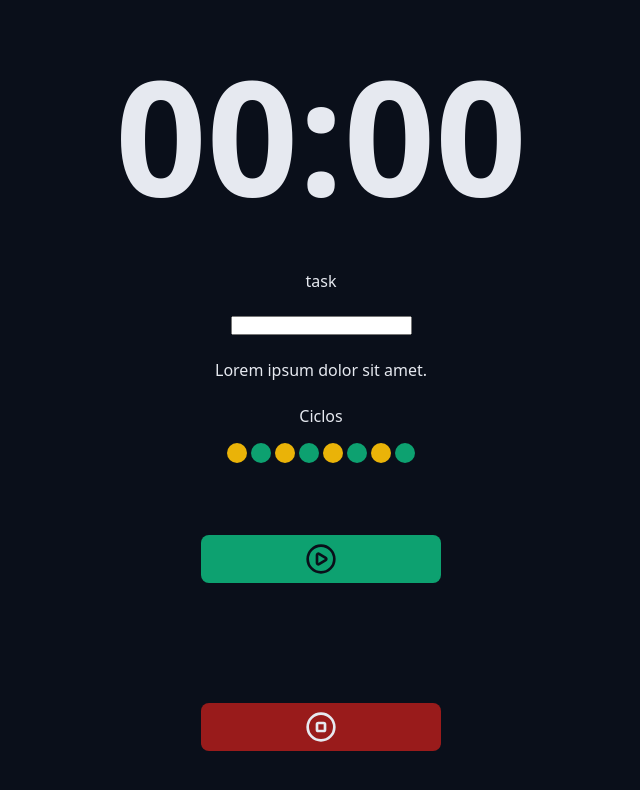
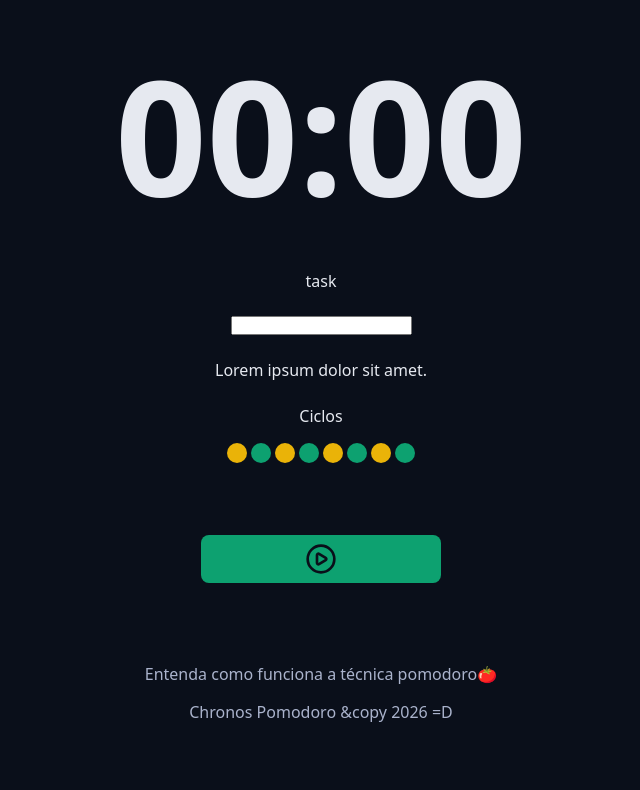
Before and after one commit to AlissonCaldeira/chronos-pomodoro, a React (Vite) app: page / in a window 1280 px wide. Shown: the part 272-1062 px from the top of the page, without its empty margins (319-959 px from the left). After the commit the page ends 1027 px from the top, so only its background shows below. Built offline with nearby package versions, Linux system fonts and the light colour scheme.

Commit message:
Footer coomponent created

```diff
--- a/src/App.tsx
+++ b/src/App.tsx
@@ -1,5 +1,5 @@
 
-import { PlayCircleIcon, StopCircleIcon } from 'lucide-react';
+import { PlayCircleIcon } from 'lucide-react';
 import { Button } from './components/Button/Button';
 import { Container } from './components/Container';
 import { CountDown } from './components/CountDown';
@@ -10,6 +10,7 @@
 
 import './styles/global.css'
 import './styles/theme.css'
+import { Footer } from './components/Footer';
 
 // PascalCase
 export function App() { // Exportar o Funcion é mais fácil
@@ -45,10 +46,12 @@
                         <Cycles />
                     </div>
                     <div className="formRow">
-                        <Button icon={<PlayCircleIcon />} color='green' />
-                        <Button icon={<StopCircleIcon />} color='red' />
+                        <Button icon={<PlayCircleIcon />} />
                     </div>
                 </form>
+            </Container>
+            <Container>
+                <Footer />
             </Container>
 
 
--- /dev/null
+++ b/src/components/Footer/Footer.module.css
@@ -0,0 +1,18 @@
+.footer{
+    display: flex;
+    flex-direction: column;
+    align-items: center;
+    justify-content: center;
+
+    font-size: 16px;
+    gap:16px;
+}
+
+.footer a{
+    color: var(--text-muted);
+    text-decoration: none;
+}
+.footer a:hover{
+    color: var(--text-muted);
+    text-decoration: underline;
+}
--- /dev/null
+++ b/src/components/Footer/Footer.tsx
@@ -0,0 +1,11 @@
+import styles from './Footer.module.css'
+
+
+
+export function Footer() {
+
+    return <footer className={styles.footer}>
+        <a href="">Entenda como funciona a técnica pomodoro🍅</a>
+        <a href="">Chronos Pomodoro &copy {new Date().getFullYear()} =D</a>
+    </footer>
+}
--- /dev/null
+++ b/src/components/Footer/index.tsx
@@ -0,0 +1 @@
+export { Footer } from './Footer'
```
